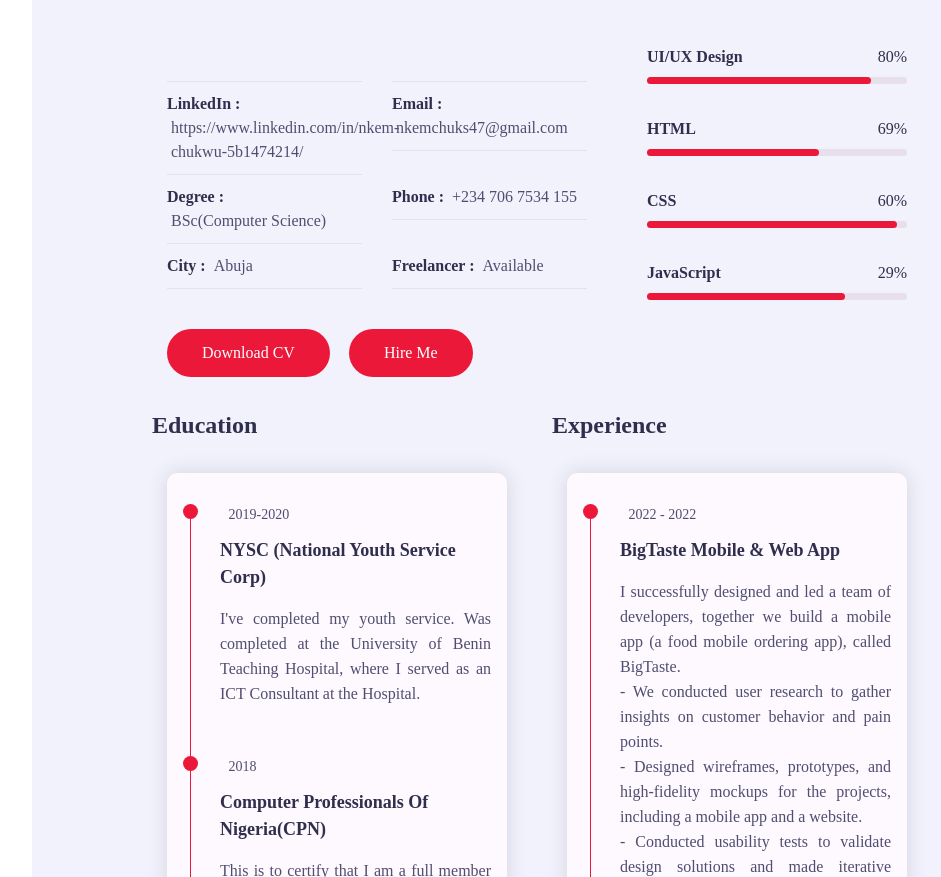
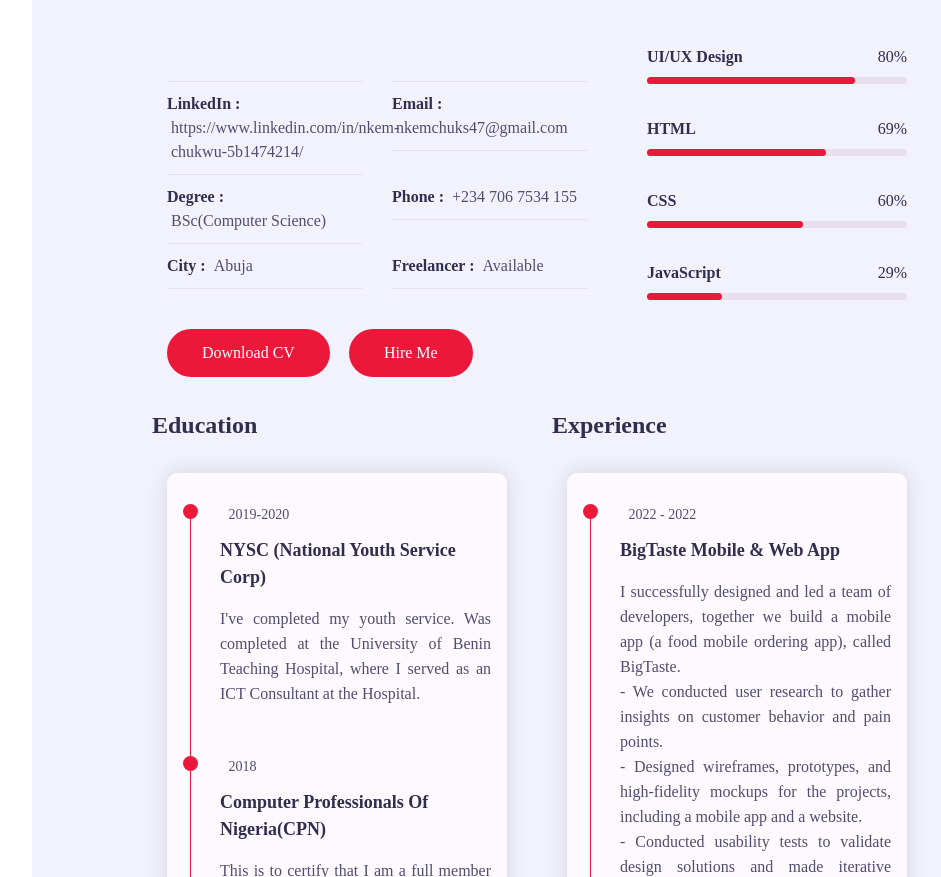
Before and after one commit to sky-net1/my-portfolio, a plain HTML site: page index.html in a window 1280 px wide. Shown: the part 1234-2111 px from the top of the page, without its empty margins (238-1179 px from the left). Drawn offline with nearby package versions, Linux system fonts and the light colour scheme.

Commit message:
Update index.html

```diff
--- a/index.html
+++ b/index.html
@@ -126,28 +126,28 @@
                                         <div class="skill-item padd-15">
                                             <h5>UI/UX Design</h5>
                                             <div class="progress">
-                                                <div class="progress-in" style="width: 86%;"></div>
+                                                <div class="progress-in" style="width: 80%;"></div>
                                                 <div class="skill-percent">80%</div>
                                             </div>
                                         </div>
                                         <div class="skill-item padd-15">
                                             <h5>HTML</h5>
                                             <div class="progress">
-                                                <div class="progress-in" style="width: 66%;"></div>
+                                                <div class="progress-in" style="width: 69%;"></div>
                                                 <div class="skill-percent">69%</div>
                                             </div>
                                         </div>
                                         <div class="skill-item padd-15">
                                             <h5>CSS</h5>
                                             <div class="progress">
-                                                <div class="progress-in" style="width: 96%;"></div>
+                                                <div class="progress-in" style="width: 60%;"></div>
                                                 <div class="skill-percent">60%</div>
                                             </div>
                                         </div>
                                         <div class="skill-item padd-15">
                                             <h5>JavaScript</h5>
                                             <div class="progress">
-                                                <div class="progress-in" style="width: 76%;"></div>
+                                                <div class="progress-in" style="width: 29%;"></div>
                                                 <div class="skill-percent">29%</div>
                                             </div>
                                         </div>
```
